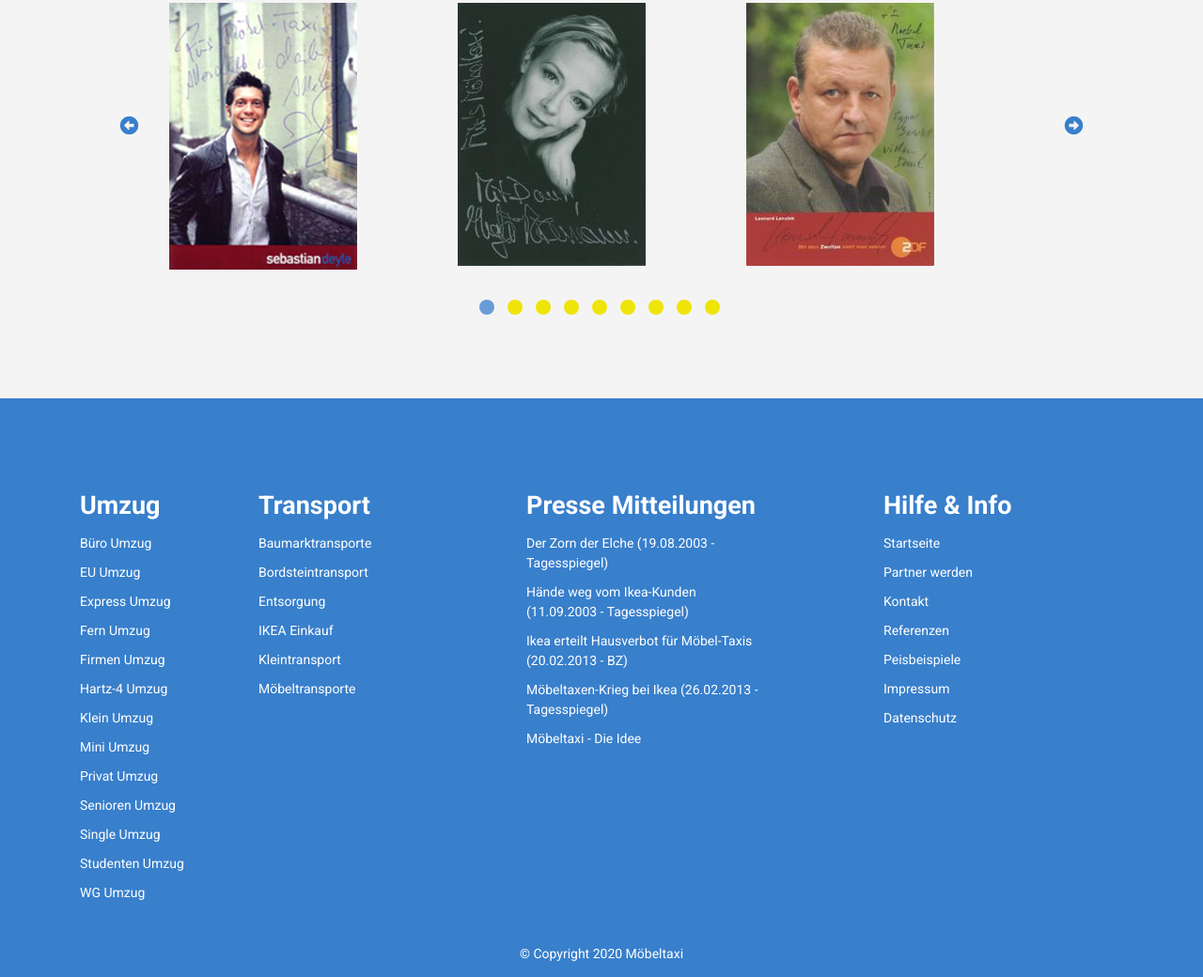
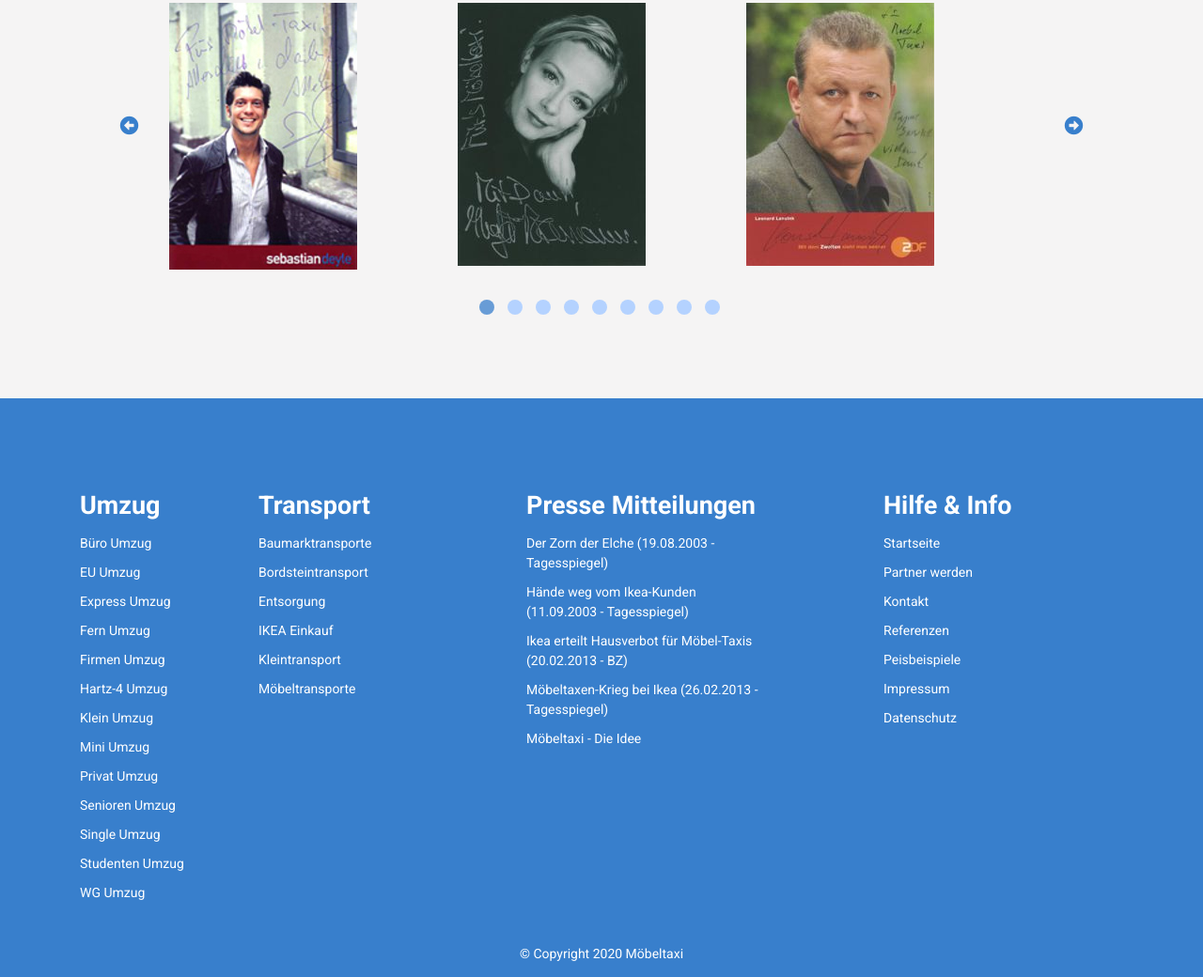
Before and after one commit to Unknown82/claus, a plain HTML site: page index.html in a window 1280 px wide. Shown: the part 4086-5126 px from the top of the page at 94% size. Drawn offline with Linux system fonts and the light colour scheme; a web font is replaced by a local one.

Commit message:
Update main.css

```diff
--- a/css/main.css
+++ b/css/main.css
@@ -373,7 +373,7 @@ nav.sticky .nav-menu__item-active {
     height: 16px;
     content: "";
     opacity: 1;
-    background: #EFE407;
+    background: rgb(180, 210, 255);
     border-radius: 50%;
 }
 
```
